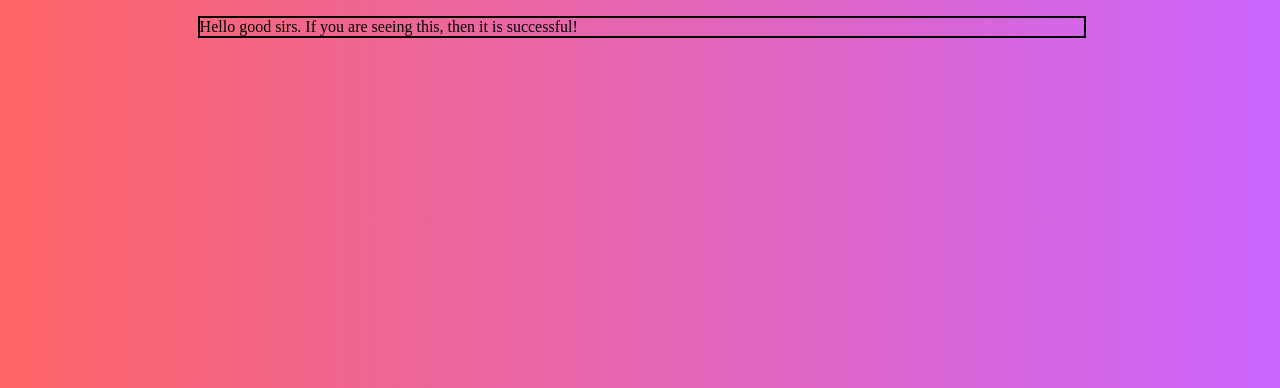
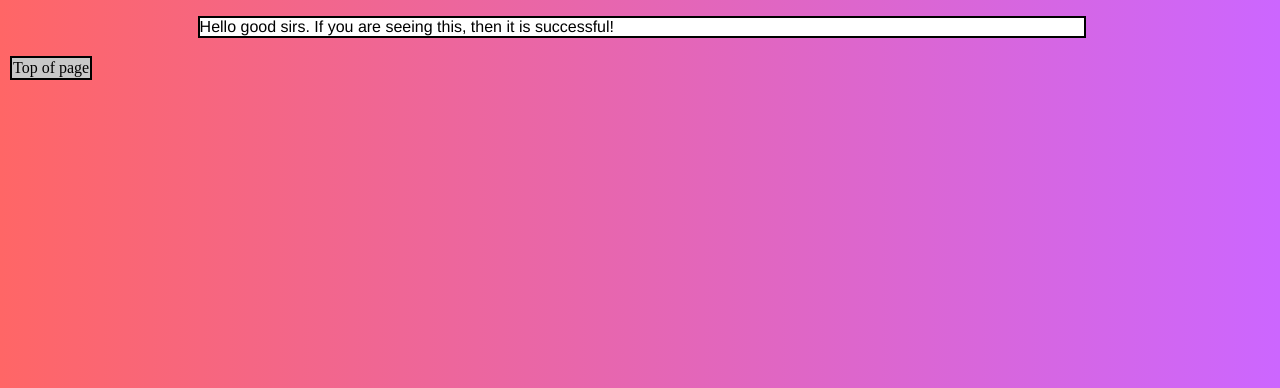
Before and after one commit to intotheskywithivy/vision, a Django app: page /vision/1/post_detail in a window 1280 px wide. Shown: the part 32-420 px from the top of the page. Run offline with Django 3.2, Linux system fonts and the light colour scheme; data comes from the database, SQL or seed files in the repository; both versions use the stored data as it was after the commit.

Commit message:
Added redirect and changed fonts

```diff
--- a/vision/static/vision/styles.css
+++ b/vision/static/vision/styles.css
@@ -12,8 +12,10 @@ td a {
   text-decoration: none;
 }
 p.postbody {
+  font-family: 'Helvetica';
   margin-left: 15%;
   border: 2px solid;
   width: 70%;
   word-wrap: break-word;
+  background-color: rgb(255,255,255);
 }
--- a/vision/templates/vision/post_detail.html
+++ b/vision/templates/vision/post_detail.html
@@ -9,9 +9,15 @@
 
 <table style="width:60%" align="center">
   <tr>
-    <th>{{ post.post_user }} - {{ post.post_title }}</th>
+    <th id="top">{{ post.post_user }} - {{ post.post_title }}</th>
   </tr>
 </table>
 
 <p class="postbody">{{ post.post_body }}</p>
 {% endfor %}
+
+<table>
+  <tr>
+    <td style="border: 2px solid"><a href="#top">Top of page</a></td>
+  </tr>
+</table>
```
Also changed, not shown: db.sqlite3.
